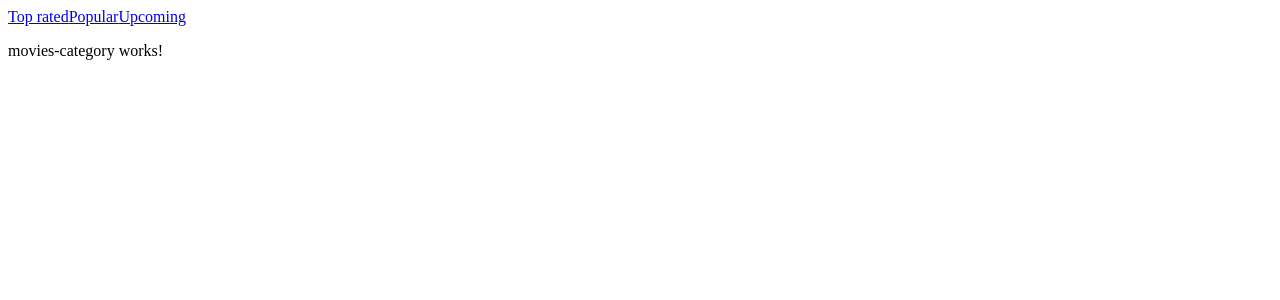
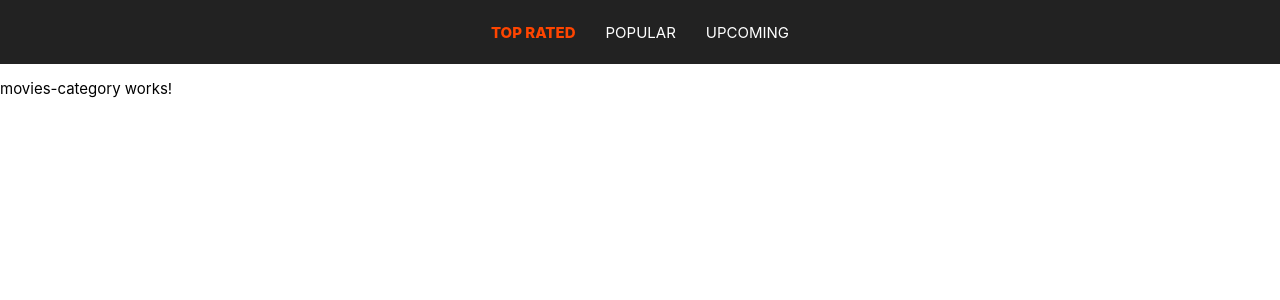
Before and after one commit to AbellanMotos/Angular-Movies, an Angular app: page /movies/top_rated in a window 1280 px wide. Shown: the top 300 px of the page. Built offline with nearby package versions, Linux system fonts and the light colour scheme.

Commit message:
nav style

```diff
--- a/src/app/navigation/navigation.component.scss
+++ b/src/app/navigation/navigation.component.scss
@@ -0,0 +1,18 @@
+nav {
+    padding: 1.5em;
+    background-color: #222;
+    display: flex;
+    justify-content: center;
+
+    a {
+        color: white;
+        text-decoration: none;
+        text-transform: uppercase;
+        margin: 0 1em;
+    }
+    .active {
+        color: orangered;
+        font-weight: 800;
+        cursor: default;
+    }
+}
--- a/src/styles.scss
+++ b/src/styles.scss
@@ -1 +1,16 @@
 /* You can add global styles to this file, and also import other style files */
+
+body {
+    margin: 0;
+
+}
+
+html {
+    font-size: 15px;
+    font-family: -apple-system, BlinkMacSystemFont, 'Segoe UI', Roboto, Oxygen, Ubuntu,
+    Cantarell, 'Open Sans', 'Helvetica Neue', sans-serif
+}
+
+* {
+    box-sizing: border-box;
+}
```
